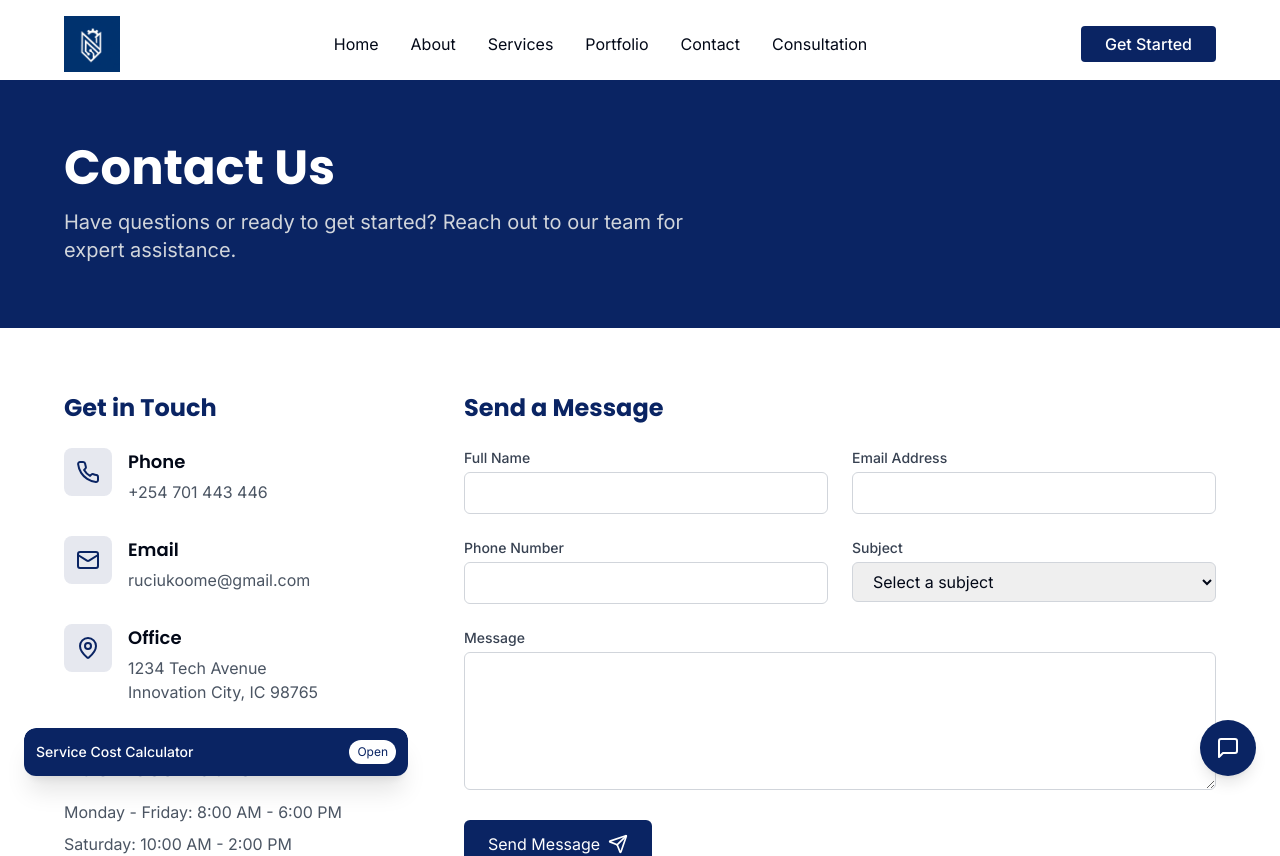
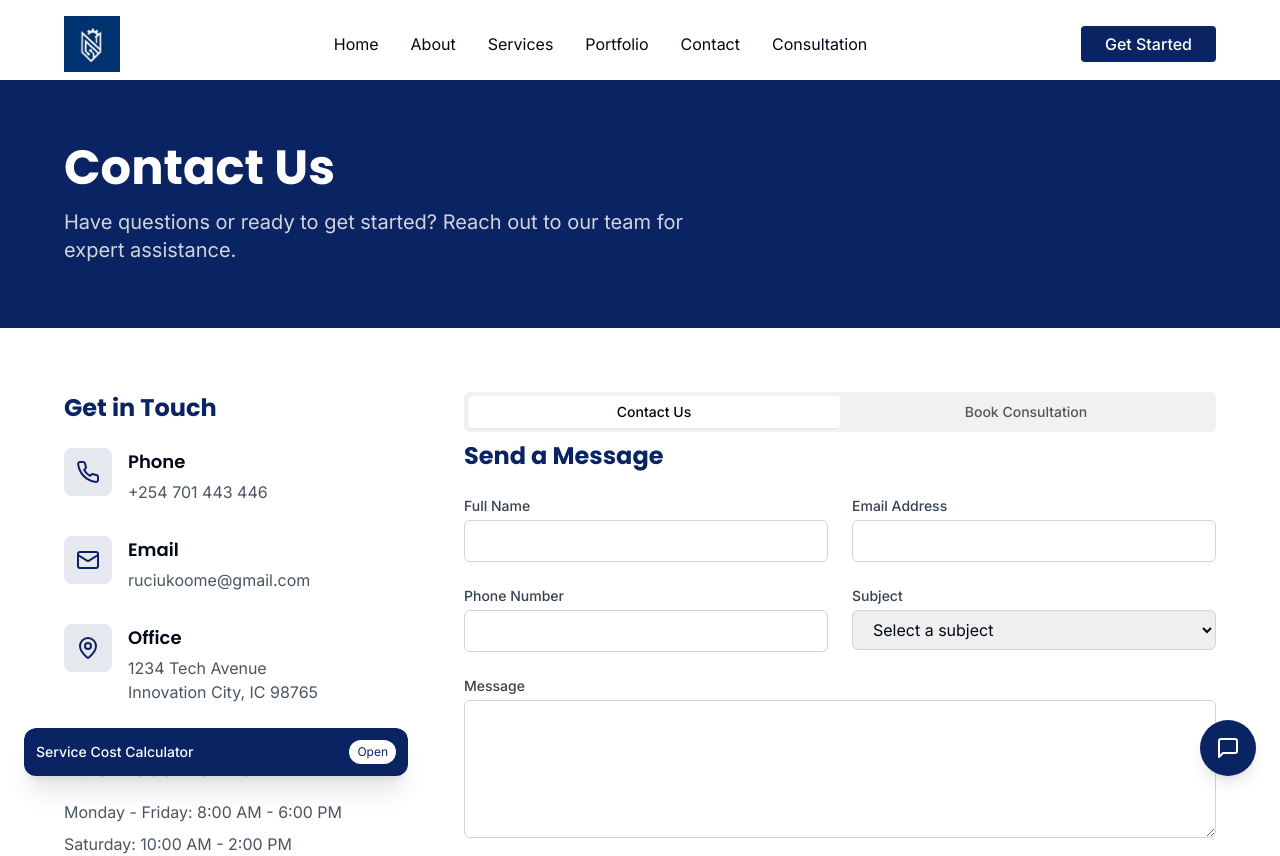
Before and after one commit to Tali1911/king-of-automation-web, a React (Vite) app: page /contact in a window 1280 px wide. Shown: the top 856 px of the page. Built offline with nearby package versions, Linux system fonts and the light colour scheme.

Commit message:
Add tabbed interface for contact and consultation

```diff
--- a/src/pages/ContactPage.tsx
+++ b/src/pages/ContactPage.tsx
@@ -1,6 +1,8 @@
 import React, { useState } from 'react';
 import { Mail, Phone, MapPin, Send } from 'lucide-react';
+import { Tabs, TabsContent, TabsList, TabsTrigger } from '@/components/ui/tabs';
 import SEO from '../components/SEO';
+import ConsultationBooking from '../components/common/ConsultationBooking';
 const ContactPage = () => {
   const [formData, setFormData] = useState({
     name: '',
@@ -134,10 +136,17 @@ const ContactPage = () => {
             </div>
           </div>
 
-          {/* Contact Form */}
+          {/* Tabbed Forms */}
           <div className="lg:col-span-2 animate-fade-in-left" style={{
           animationDelay: '0.4s'
         }}>
+            <Tabs defaultValue="contact" className="w-full">
+              <TabsList className="grid w-full grid-cols-2">
+                <TabsTrigger value="contact">Contact Us</TabsTrigger>
+                <TabsTrigger value="consultation">Book Consultation</TabsTrigger>
+              </TabsList>
+
+              <TabsContent value="contact">
                 <h2 className="text-2xl font-bold mb-6 text-primary">Send a Message</h2>
 
                 {submitSuccess && <div className="bg-green-100 border-l-4 border-green-500 text-green-700 p-4 mb-6 animate-fade-in">
@@ -199,6 +208,12 @@ const ContactPage = () => {
                     </button>
                   </div>
                 </form>
+              </TabsContent>
+
+              <TabsContent value="consultation" className="mt-6">
+                <ConsultationBooking />
+              </TabsContent>
+            </Tabs>
           </div>
         </div>
       </div>
```
Lines whose indentation alone changed are shown as unchanged.
